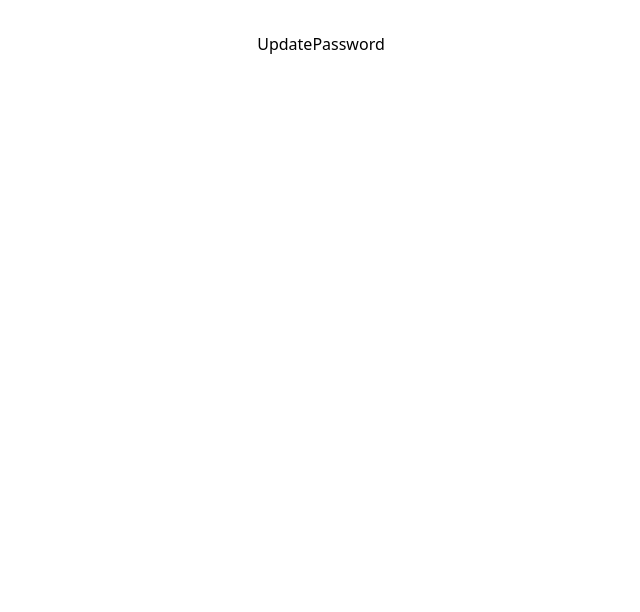
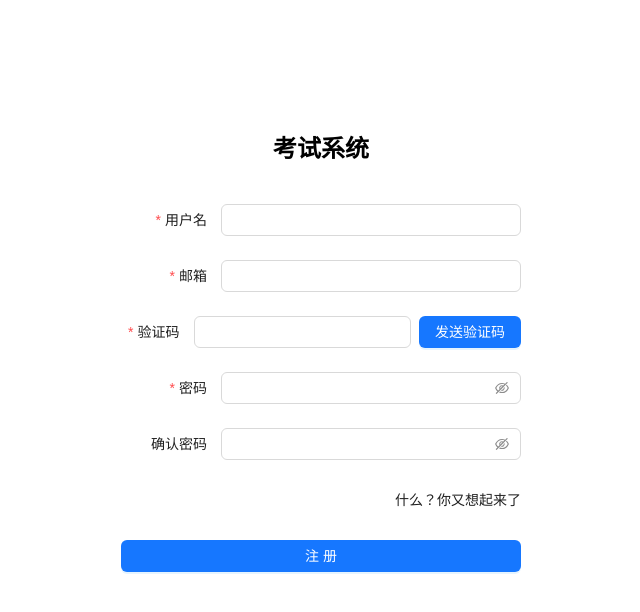
Before and after one commit to w-f-g/exam_system, a React (Vite) app in the folder packages/web/: page /update_password in a window 1280 px wide. Shown: the top 612 px of the page, without its empty margins (319-959 px from the left). Built offline with nearby package versions, Linux system fonts and the light colour scheme.

Commit message:
feat: 前端忘记密码页面接口对接

```diff
--- a/packages/web/src/apis/user.ts
+++ b/packages/web/src/apis/user.ts
@@ -3,6 +3,7 @@ import {
   IUserLoginDto,
   IUserLoginVo,
   IUserRegisterDto,
+  IUserUpdatePasswordDto,
 } from '@exam_system/types'
 
 export const login = async (data: IUserLoginDto) => {
@@ -17,7 +18,6 @@ export const login = async (data: IUserLoginDto) => {
 export const sendRegisterCaptcha = async (address: string) => {
   const res = await request({
     url: '/user/register_captcha',
-    method: 'get',
     params: {
       address,
     },
@@ -33,3 +33,22 @@ export const register = async (data: IUserRegisterDto) => {
   })
   return res
 }
+
+export const sendUpdatePasswordCaptcha = async (address: string) => {
+  const res = await request({
+    url: '/user/update_password/captcha',
+    params: {
+      address,
+    },
+  })
+  return res
+}
+
+export const updatePassword = async (data: IUserUpdatePasswordDto) => {
+  const res = await request({
+    url: '/user/update_password',
+    method: 'post',
+    data,
+  })
+  return res
+}
--- a/packages/web/src/pages/Register/index.tsx
+++ b/packages/web/src/pages/Register/index.tsx
@@ -34,9 +34,7 @@ export default function Login() {
     }
   }
 
-  const onFinish = async (
-    value: IUserRegisterDto & Record<'confirmPassword', string>,
-  ) => {
+  const onFinish = async (value: IUserRegisterDto) => {
     const res = await register(value)
     if (res.status === 200 || res.status === 201) {
       message.success('注册成功')
@@ -81,18 +79,18 @@ export default function Login() {
           name="confirmPassword"
           rules={[
             {
-              validator(rule, value: string, callback) {
+              validator(_, value: string) {
                 if (!value) {
-                  return callback('请输入确认密码')
+                  return Promise.reject('请输入确认密码')
                 }
                 if (value?.length < 6) {
-                  return callback('密码不能少于 6 位')
+                  return Promise.reject('密码不能少于 6 位')
                 }
                 const pwd = form.getFieldValue('password')
                 if (value !== pwd) {
-                  return callback('两次输入密码不一致')
+                  return Promise.reject('两次输入密码不一致')
                 }
-                callback()
+                Promise.resolve()
               },
             },
           ]}
--- a/packages/web/src/pages/UpdatePassword/index.tsx
+++ b/packages/web/src/pages/UpdatePassword/index.tsx
@@ -1,5 +1,142 @@
-import React from 'react'
+import { Button, Form, Input, message } from 'antd'
+import { Link, useNavigate } from 'react-router-dom'
+import { sendUpdatePasswordCaptcha, updatePassword } from '@/apis'
+import { useForm } from 'antd/es/form/Form'
+import { IUserUpdatePasswordDto } from '@exam_system/types'
+import useCountDown, { COUNT_DOWN } from '@/hooks/useCountDown'
+
+const layout01 = {
+  labelCol: { span: 6 },
+  wrapperCol: { span: 18 },
+}
+
+const layout02 = {
+  labelCol: { span: 0 },
+  wrapperCol: { span: 24 },
+}
 
 export default function UpdatePassword() {
-  return <div>UpdatePassword</div>
+  const [form] = useForm()
+  const navigate = useNavigate()
+  const { captchaState, updateCountDown } = useCountDown()
+
+  const sendCaptcha = async () => {
+    const address = form.getFieldValue('email')
+    if (!address) {
+      message.error('请输入邮箱地址')
+      return
+    }
+
+    updateCountDown(COUNT_DOWN)
+    const res = await sendUpdatePasswordCaptcha(address)
+    if (res.status === 200 || res.status === 201) {
+      message.success('发送成功')
+    }
+  }
+
+  const onFinish = async (value: IUserUpdatePasswordDto) => {
+    const res = await updatePassword(value)
+    if (res.status === 200 || res.status === 201) {
+      message.success('修改成功')
+      setTimeout(() => {
+        navigate('/login')
+      }, 1000)
+    }
+  }
+
+  return (
+    <div
+      id="register-container"
+      className="w-[400px] mt-[100px] mx-auto mb-0 text-center"
+    >
+      <h1 className="text-2xl font-bold mb-10">考试系统</h1>
+      <Form
+        form={form}
+        onFinish={onFinish}
+        colon={false}
+        autoComplete="off"
+        {...layout01}
+      >
+        <Form.Item
+          label="用户名"
+          name="username"
+          rules={[{ required: true, message: '请输入用户名' }]}
+        >
+          <Input />
+        </Form.Item>
+        <Form.Item
+          label="邮箱"
+          name="email"
+          rules={[
+            { required: true, message: '请输入邮箱' },
+            { type: 'email', message: '请输入合法邮箱地址' },
+          ]}
+        >
+          <Input />
+        </Form.Item>
+        <div className="flex justify-end">
+          <Form.Item
+            label="验证码"
+            name="captcha"
+            rules={[{ required: true, message: '请输入验证码' }]}
+          >
+            <Input />
+          </Form.Item>
+          <Button
+            disabled={captchaState.state === 'PENDING'}
+            className="ml-2"
+            type="primary"
+            onClick={sendCaptcha}
+          >
+            {captchaState.state === 'FINISH'
+              ? '发送验证码'
+              : captchaState.countDown + '秒后重新发送'}
+          </Button>
+        </div>
+        <Form.Item
+          label="密码"
+          name="password"
+          rules={[
+            { required: true, message: '请输入密码' },
+            { min: 6, message: '密码不能少于 6 位' },
+          ]}
+        >
+          <Input.Password />
+        </Form.Item>
+        <Form.Item
+          label="确认密码"
+          name="confirmPassword"
+          rules={[
+            {
+              validator(_, value: string) {
+                if (!value) {
+                  return Promise.reject('请输入确认密码')
+                }
+                if (value?.length < 6) {
+                  return Promise.reject('密码不能少于 6 位')
+                }
+                const pwd = form.getFieldValue('password')
+                if (value !== pwd) {
+                  return Promise.reject('两次输入密码不一致')
+                }
+                return Promise.resolve()
+              },
+            },
+          ]}
+        >
+          <Input.Password />
+        </Form.Item>
+        <Form.Item {...layout02}>
+          <div className="flex justify-end">
+            <Link to="/login">什么？你又想起来了</Link>
+          </div>
+        </Form.Item>
+        <Form.Item {...layout02}>
+          <Button className="w-full" type="primary" htmlType="submit">
+            注册
+          </Button>
+        </Form.Item>
+      </Form>
+    </div>
+  )
 }
```
Also changed, not shown: packages/web/src/pages/Login/index.tsx (+1 -7 lines).
